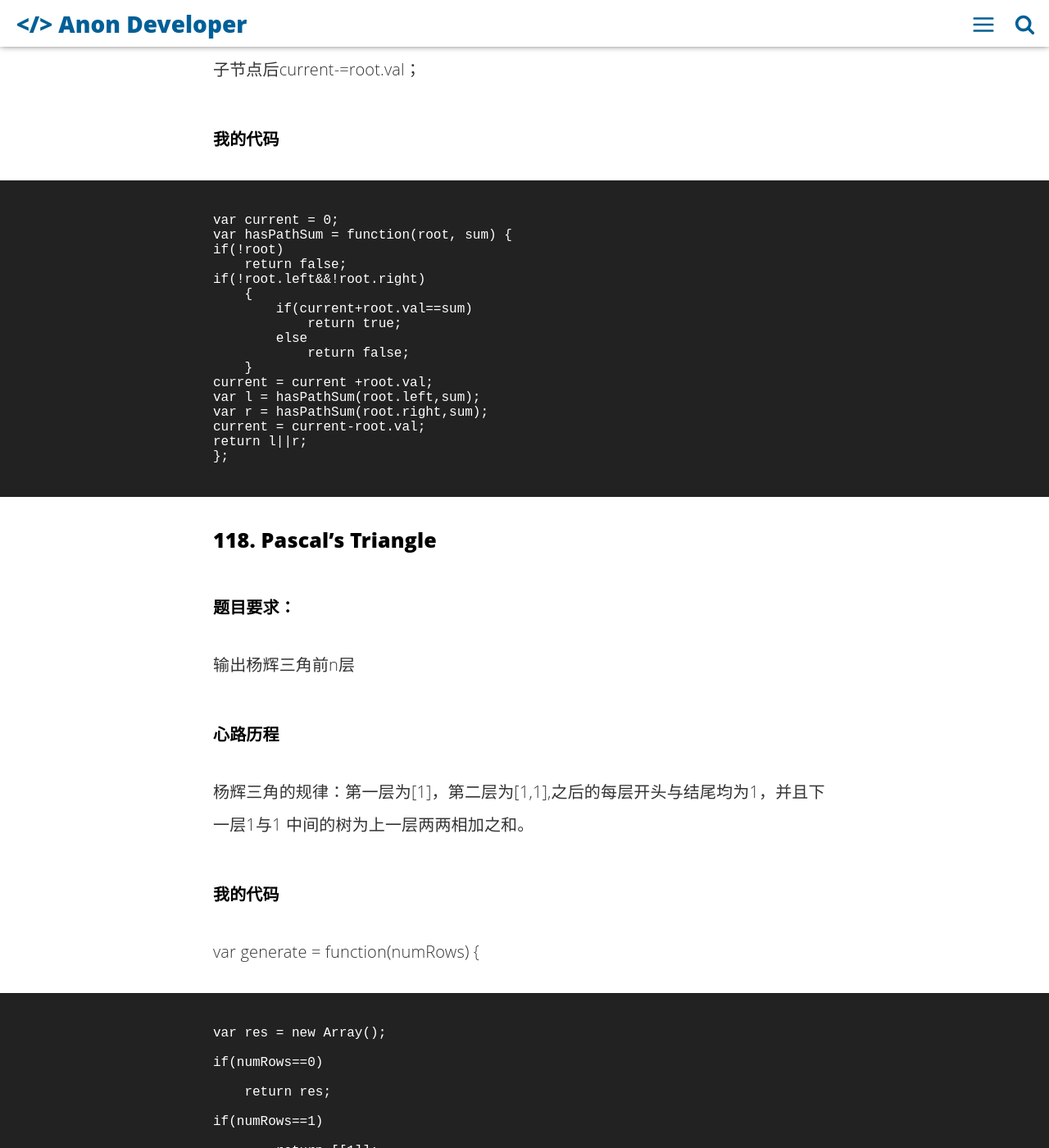
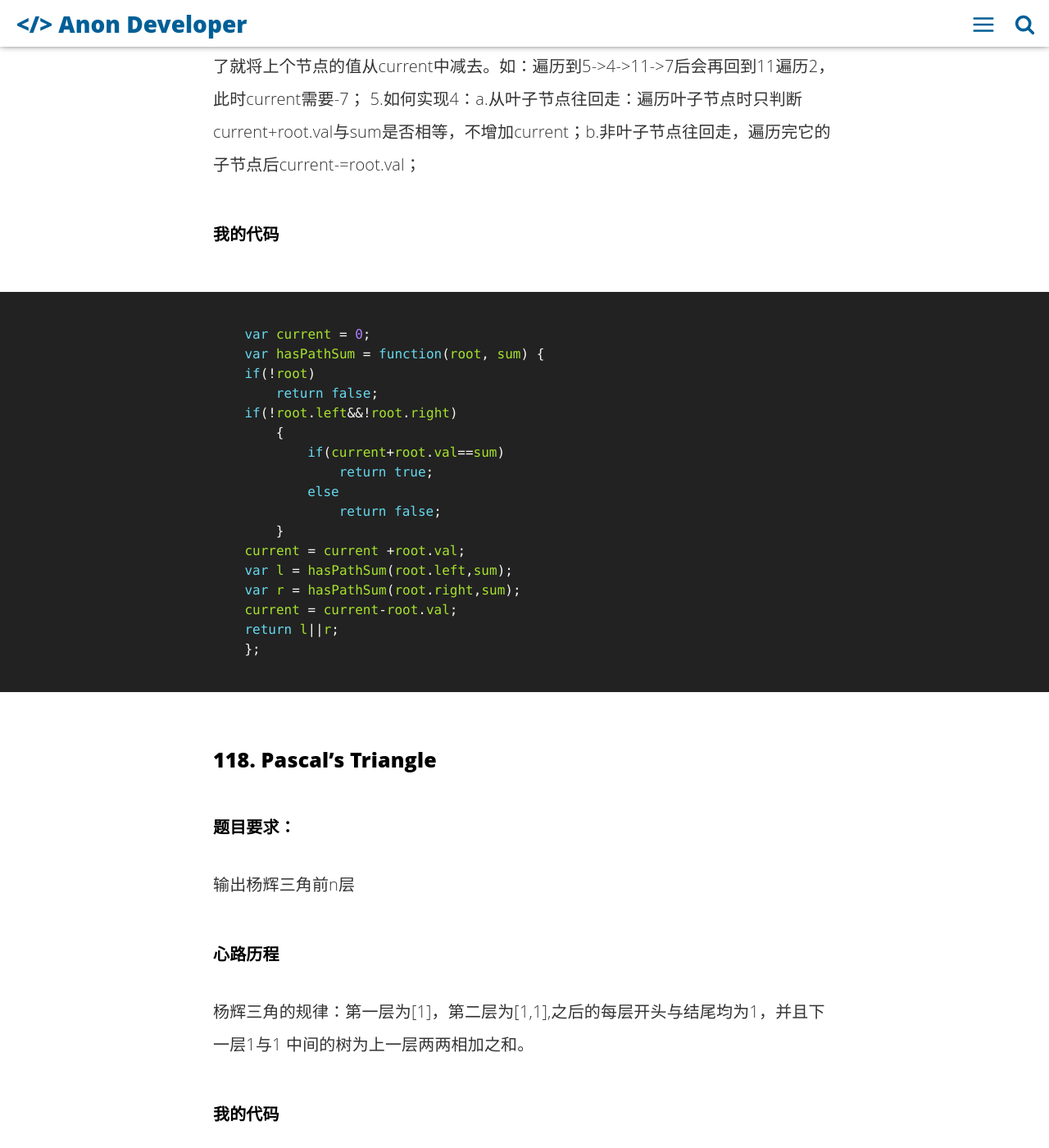
Before and after one commit to shannuo/shannuo.github.io, a Jekyll site: the page built from _posts/2017-07-29-day02.MD, in a window 1280 px wide and 1400 px high, scrolled down 2804 px. Shown: the whole window at 82% size. Built offline with Jekyll 4.4.1, drawn with Linux system fonts in a browser that asks for light colours; comment, search, counter and statistics services are not loaded; some of the changed text lies outside the part shown.

Commit message:
Update Heightlight

```diff
--- a/_posts/2017-07-29-day02.MD
+++ b/_posts/2017-07-29-day02.MD
@@ -39,7 +39,8 @@
 
 #### 我的代码
 
-    var minDepth = function(root) {
+{% highlight JavaScript %}
+var minDepth = function(root) {
     if(!root)
         return 0;
     if(!root.left&&!root.right)
@@ -49,7 +50,8 @@
     if(!root.right)
         return minDepth(root.left)+1;
     return Math.min(minDepth(root.right),minDepth(root.left))+1;
-    };
+};
+{% endhighlight %}
 
 ### 112. Path Sum
 
@@ -80,6 +82,7 @@
 
 #### 我的代码
 
+{% highlight JavaScript %}
     var current = 0;
     var hasPathSum = function(root, sum) {
     if(!root)
@@ -97,6 +100,8 @@
     current = current-root.val;
     return l||r;
     };
+{% endhighlight %}
+
 
 ### 118. Pascal's Triangle
 
@@ -109,6 +114,8 @@
 杨辉三角的规律：第一层为[1]，第二层为[1,1],之后的每层开头与结尾均为1，并且下一层1与1 中间的树为上一层两两相加之和。
 
 #### 我的代码
+
+{% highlight JavaScript %}
 
 var generate = function(numRows) {
 
@@ -149,4 +156,6 @@
 
     };
 
+{% endhighlight %}
+
 End
```
